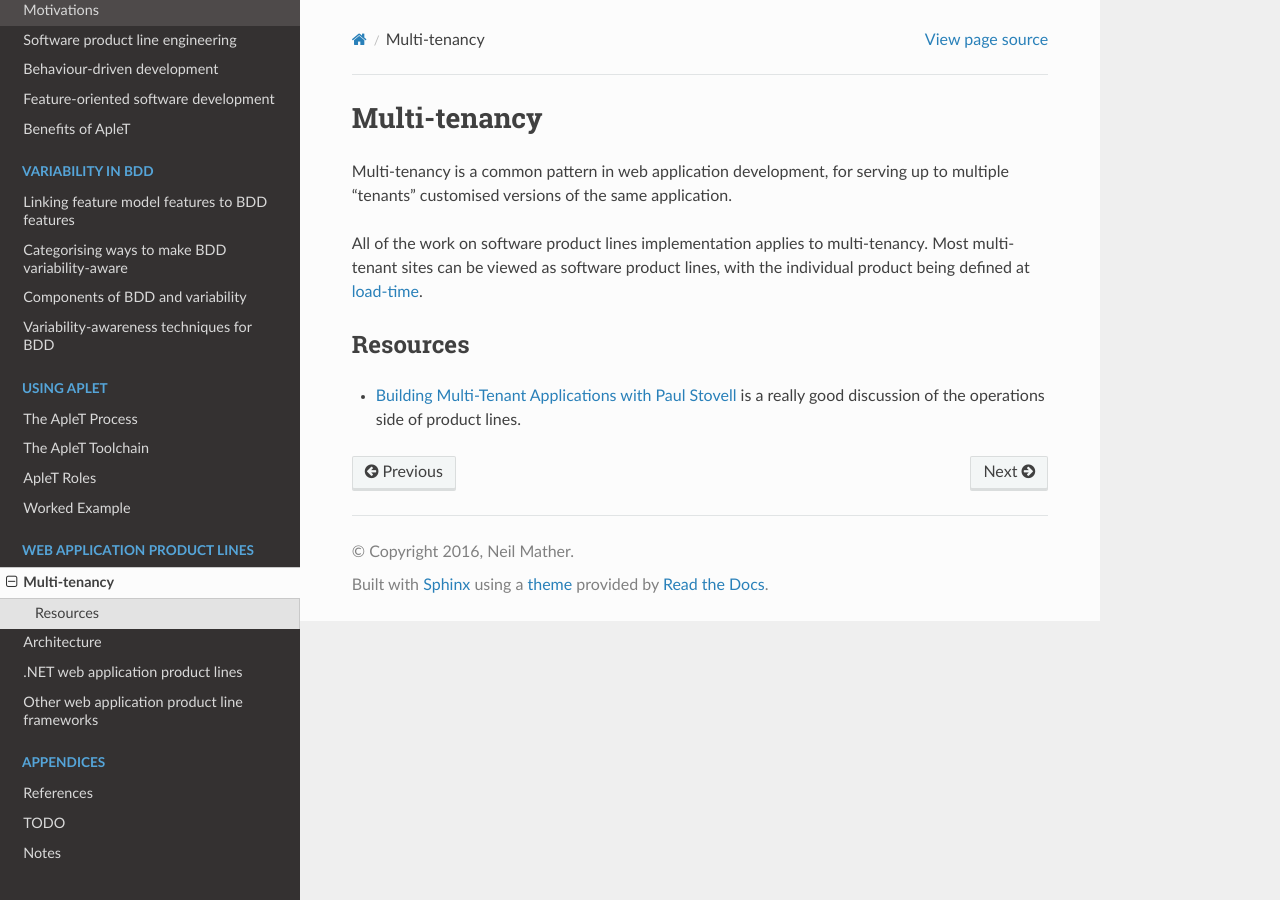
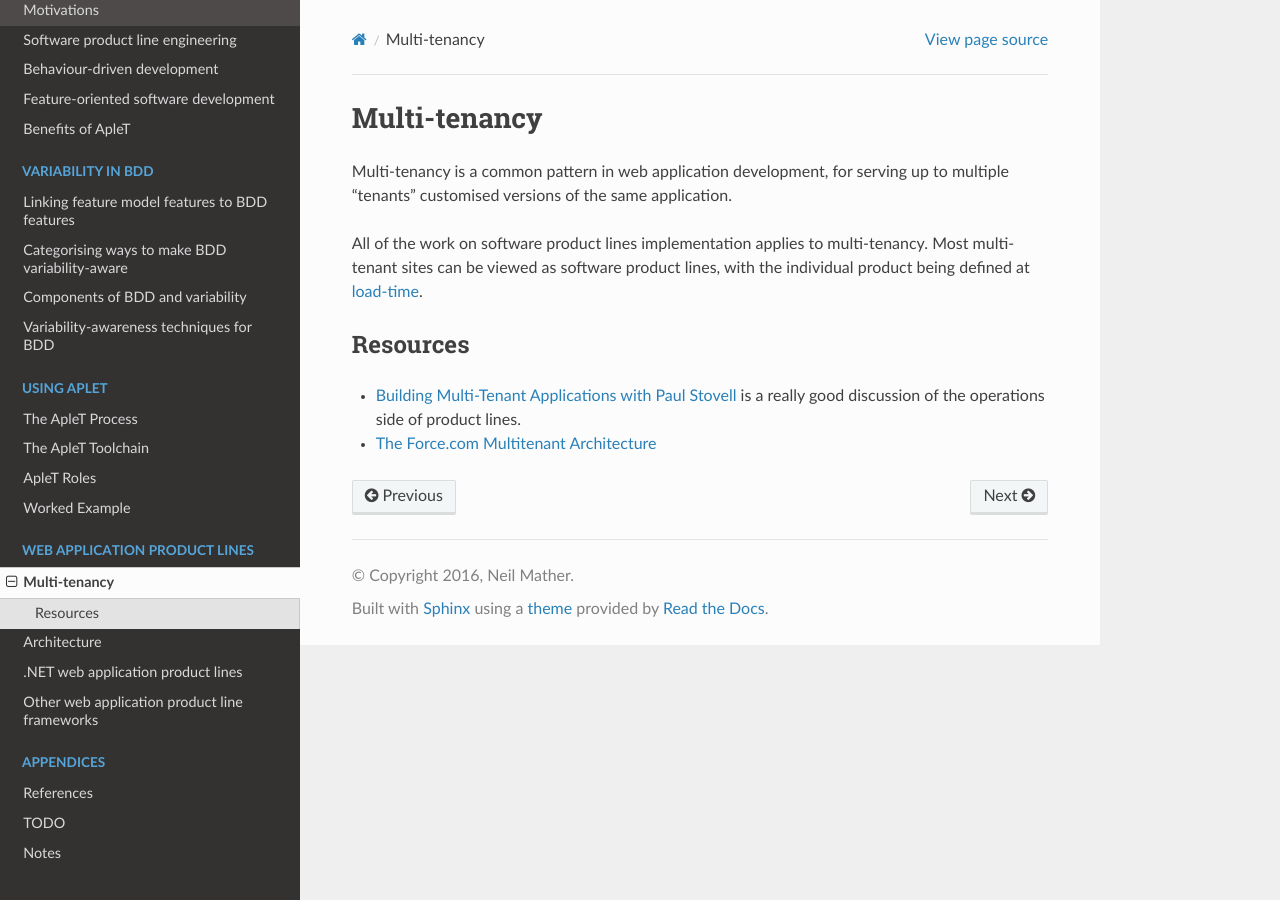
Before and after one commit to ngm/ApleT, a Sphinx documentation site: the page built from docs/multi-tenancy.rst, in a window 1280 px wide. Built offline with Sphinx 7.4.7 and the Read the Docs theme 2.0.0, drawn with Linux system fonts in a browser that asks for light colours.

Commit message:
Add link to salesforce multi-tenancy

```diff
--- a/docs/multi-tenancy.rst
+++ b/docs/multi-tenancy.rst
@@ -16,3 +16,4 @@ Resources
 
 * `Building Multi-Tenant Applications with Paul Stovell <http://dotnetrocks.com/?show=1332>`_
   is a really good discussion of the operations side of product lines.
+* `The Force.com Multitenant Architecture <https://developer.salesforce.com/page/Multi_Tenant_Architecture>`_
```
